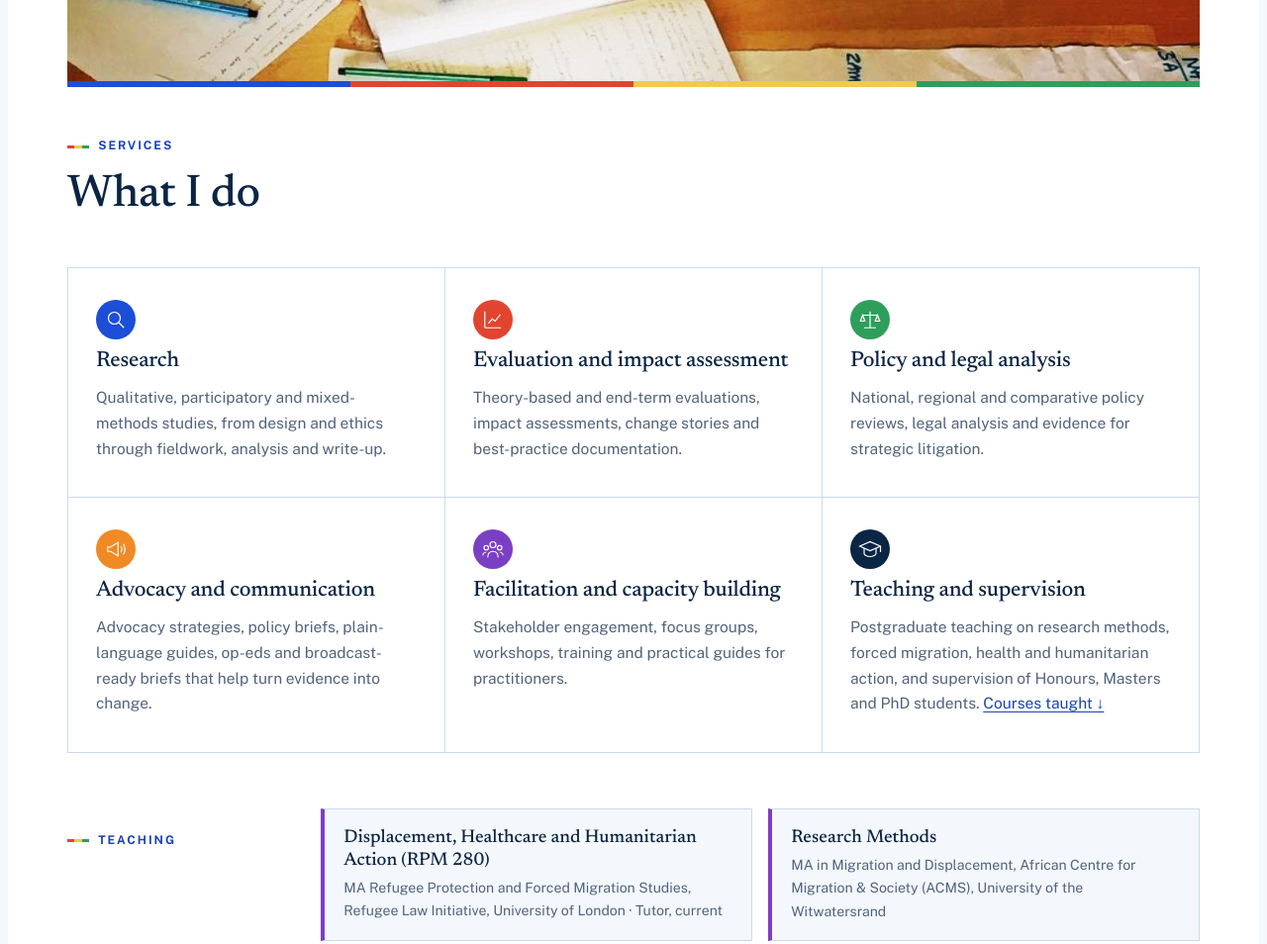
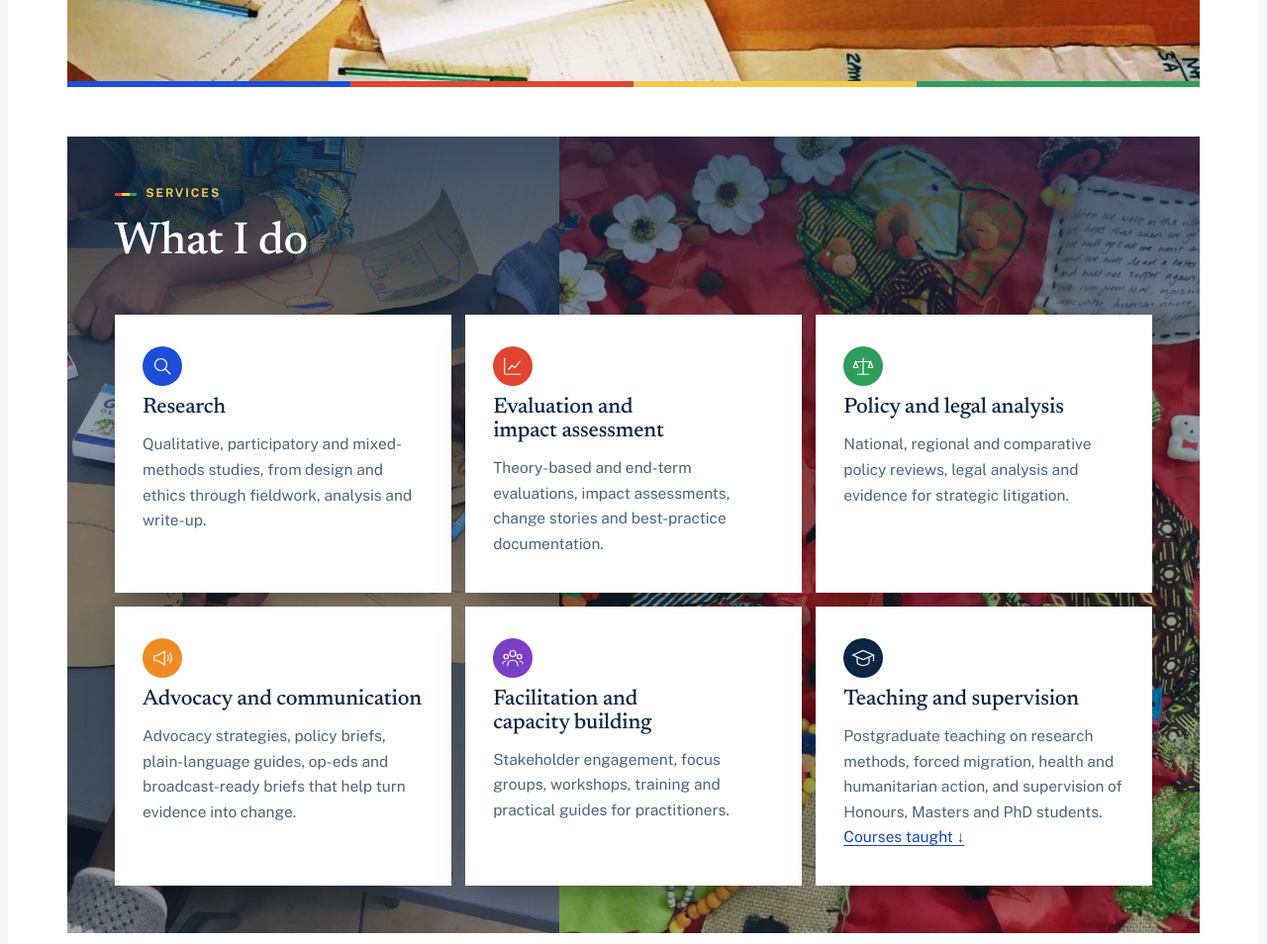
Before and after one commit to bexjwalkerCV-cmd/walker-independent-research, a plain HTML site: page index.html in a window 1280 px wide. Shown: the part 4900-5854 px from the top of the page at 99% size. Drawn offline with nearby package versions, Linux system fonts and the light colour scheme.

Commit message:
Add workshop and quilt photos behind What I do
Co-Authored-By: Claude Opus 5.5 <noreply@anthropic.com>
Claude-Session: https://claude.ai/code/session_016WqrjqMFQFAt2AaBa5heCa

```diff
--- a/index.html
+++ b/index.html
@@ -187,6 +187,17 @@ p { margin: 0; }
 .cv-callout p { color: var(--text); font-size: 1rem; max-width: 38rem; }
 
 /* Services */
+.svc-stage { position: relative; isolation: isolate; padding: clamp(1.5rem, 4vw, 3rem); overflow: hidden; }
+.svc-bg { position: absolute; inset: 0; z-index: -1; display: grid; grid-template-columns: 1fr 1.3fr; }
+.svc-bg img { width: 100%; height: 100%; object-fit: cover; display: block; }
+.svc-bg::after { content: ""; position: absolute; inset: 0; background: linear-gradient(180deg, rgba(11,37,69,.78) 0%, rgba(11,37,69,.45) 30%, rgba(11,37,69,.35) 100%); }
+.svc-stage .sec-head h2 { color: #fff; }
+.svc-stage .sec-head .label { color: var(--sun); }
+.svc-stage .svc-grid { border: 0; gap: .9rem; }
+.svc-stage .svc { background: var(--surface); border: 0; box-shadow: 0 12px 30px -14px rgba(0,0,0,.55); }
+.svc-stage .svc:hover { background: var(--surface); transform: translateY(-3px); }
+.svc { transition: background .2s, transform .2s; }
+
 .notes { margin: 0 0 3.5rem; position: relative; }
 .notes img { display: block; width: 100%; height: auto; min-height: 140px; object-fit: cover; }
 .notes::after { content: ""; position: absolute; left: 0; right: 0; bottom: -6px; height: 6px; background: linear-gradient(90deg, var(--cobalt) 0 25%, var(--coral) 25% 50%, var(--sun) 50% 75%, var(--leaf) 75%); }
@@ -322,6 +333,8 @@ footer .wrap { padding-block: 1.5rem; display: flex; flex-wrap: wrap; gap: .5rem
   .book-cover { width: 8rem; }
   .covers { grid-template-columns: repeat(2, minmax(0, 1fr)); }
   .courses { grid-template-columns: minmax(0, 1fr); }
+  .svc-bg { grid-template-columns: 1fr; grid-template-rows: 1fr 1fr; }
+  .svc-stage { margin-inline: 0; }
   .pc { min-height: 14rem; }
   .mosaic { margin-left: 18px; }
   .strip { grid-template-columns: repeat(2, minmax(0, 1fr)); }
@@ -482,7 +495,9 @@ footer .wrap { padding-block: 1.5rem; display: flex; flex-wrap: wrap; gap: .5rem
   <section class="services band" id="services">
     <div class="wrap">
       <figure class="notes"><img src="notes.jpg" alt="Coloured pens on open notebooks and large sheets of handwritten workshop notes spread across a wooden table" width="1400" height="349" loading="lazy"></figure>
-      <div class="sec-head">
+      <div class="svc-stage">
+        <div class="svc-bg" aria-hidden="true"><img src="svc-workshop.jpg" alt="" loading="lazy"><img src="svc-quilt.jpg" alt="" loading="lazy"></div>
+        <div class="sec-head">
         <span class="label">Services</span>
         <h2>What I do</h2>
       </div>
@@ -511,6 +526,7 @@ footer .wrap { padding-block: 1.5rem; display: flex; flex-wrap: wrap; gap: .5rem
           <svg viewBox="0 0 32 32" fill="none" stroke="currentColor" stroke-width="1.6" aria-hidden="true"><path d="M2 12l14-6 14 6-14 6z"/><path d="M8 15v7c0 2 4 4 8 4s8-2 8-4v-7M30 12v8"/></svg>
           <h3>Teaching and supervision</h3><p>Postgraduate teaching on research methods, forced migration, health and humanitarian action, and supervision of Honours, Masters and PhD students. <a href="#teaching">Courses taught ↓</a></p>
         </div>
+      </div>
       </div>
       <div class="expertise" id="teaching">
         <span class="label">Teaching</span>
```
Also changed, not shown: svc-quilt.jpg (added), svc-workshop.jpg (added).
